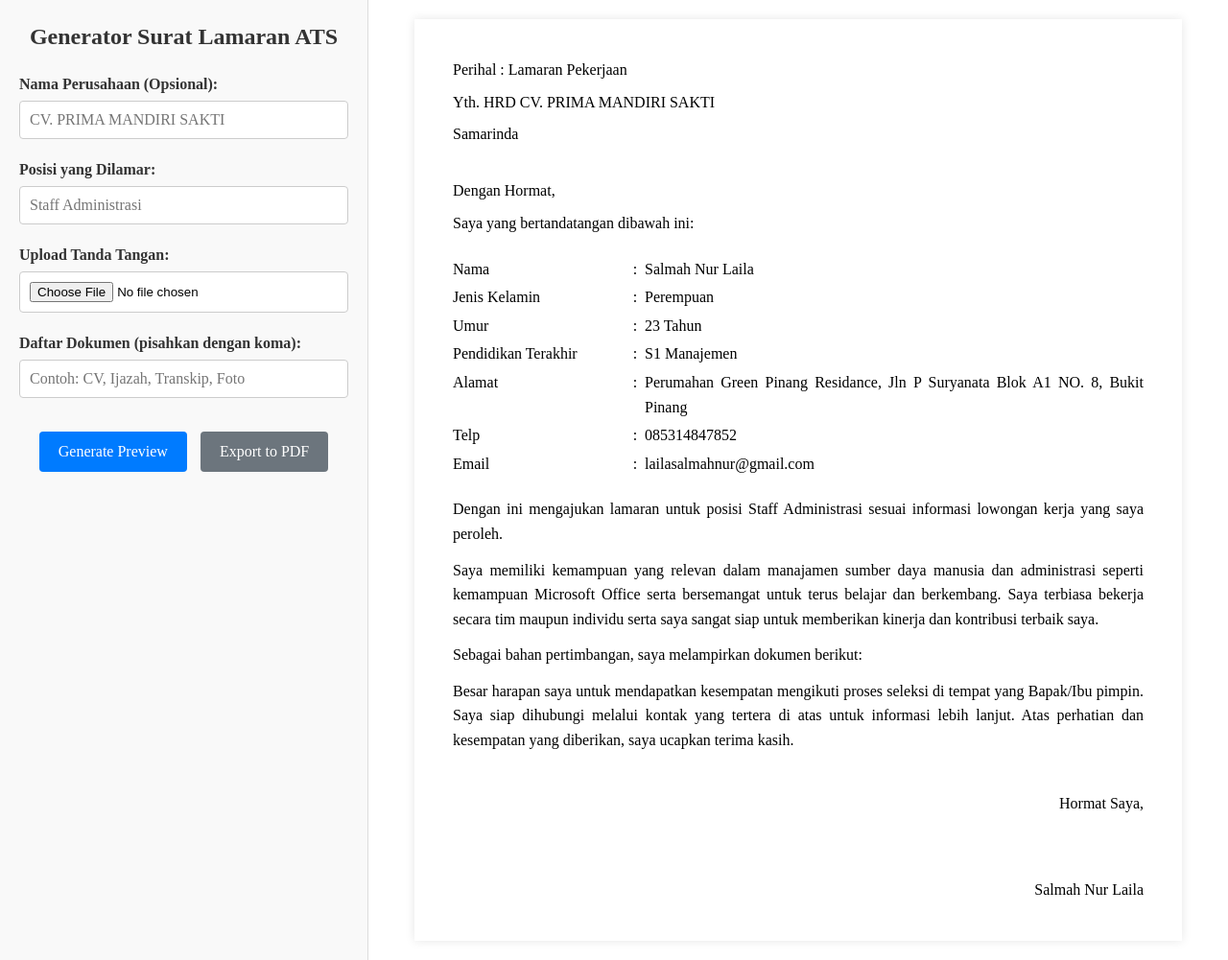
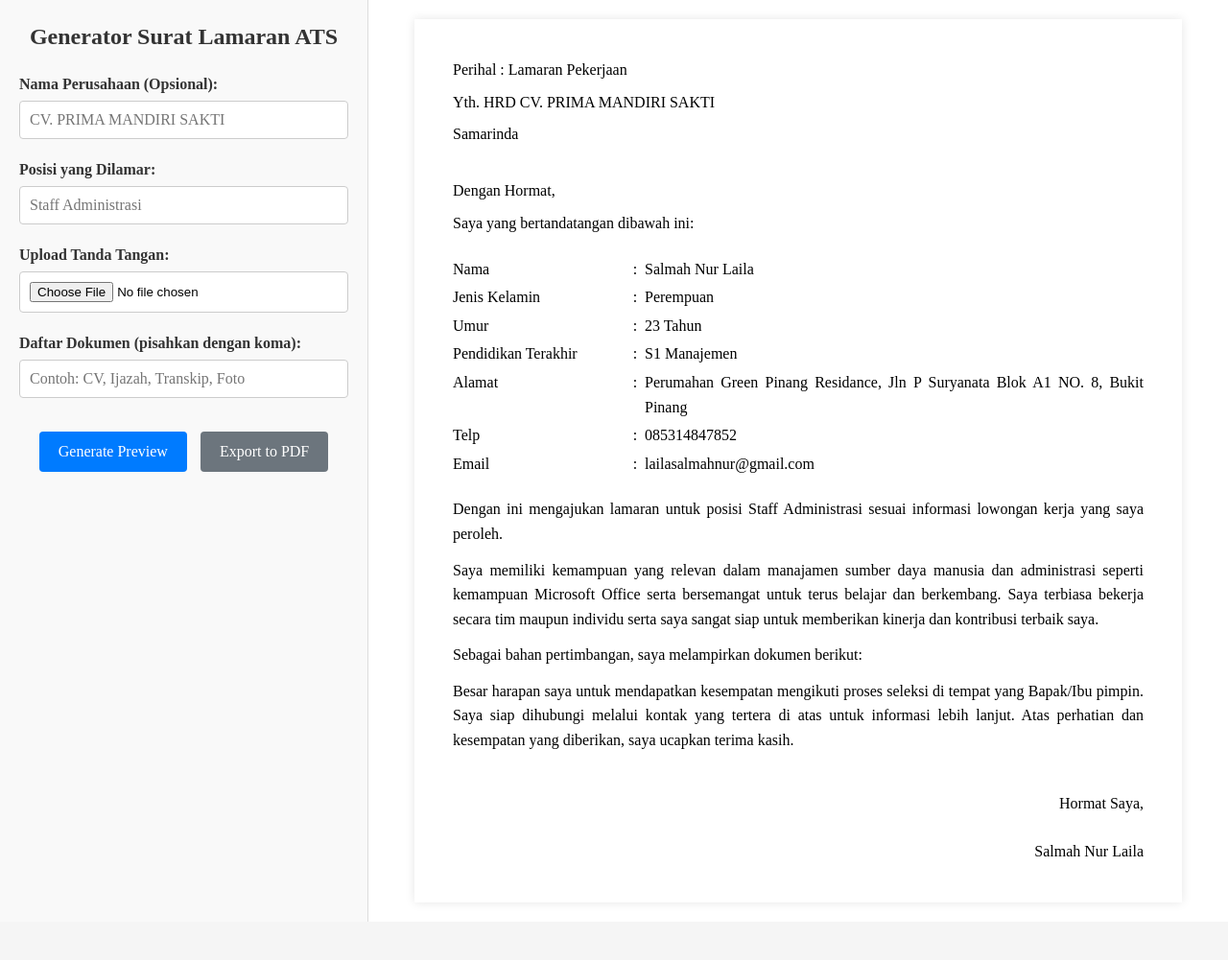
Before and after one commit to akbarebw/cv-generators, a plain HTML site: page index.html in a window 1280 px wide. Shown: the whole page at 96% size. After the commit the page ends 961 px from the top, so only its background shows below. Drawn offline with nearby package versions, Linux system fonts and the light colour scheme.

Commit message:
fix height

```diff
--- a/styles.css
+++ b/styles.css
@@ -217,7 +217,7 @@ body {
 }
 
 .signature-container {
-    height: 60px;
+    height: 20px;
     position: relative;
     margin-bottom: 5px;
 }
```
